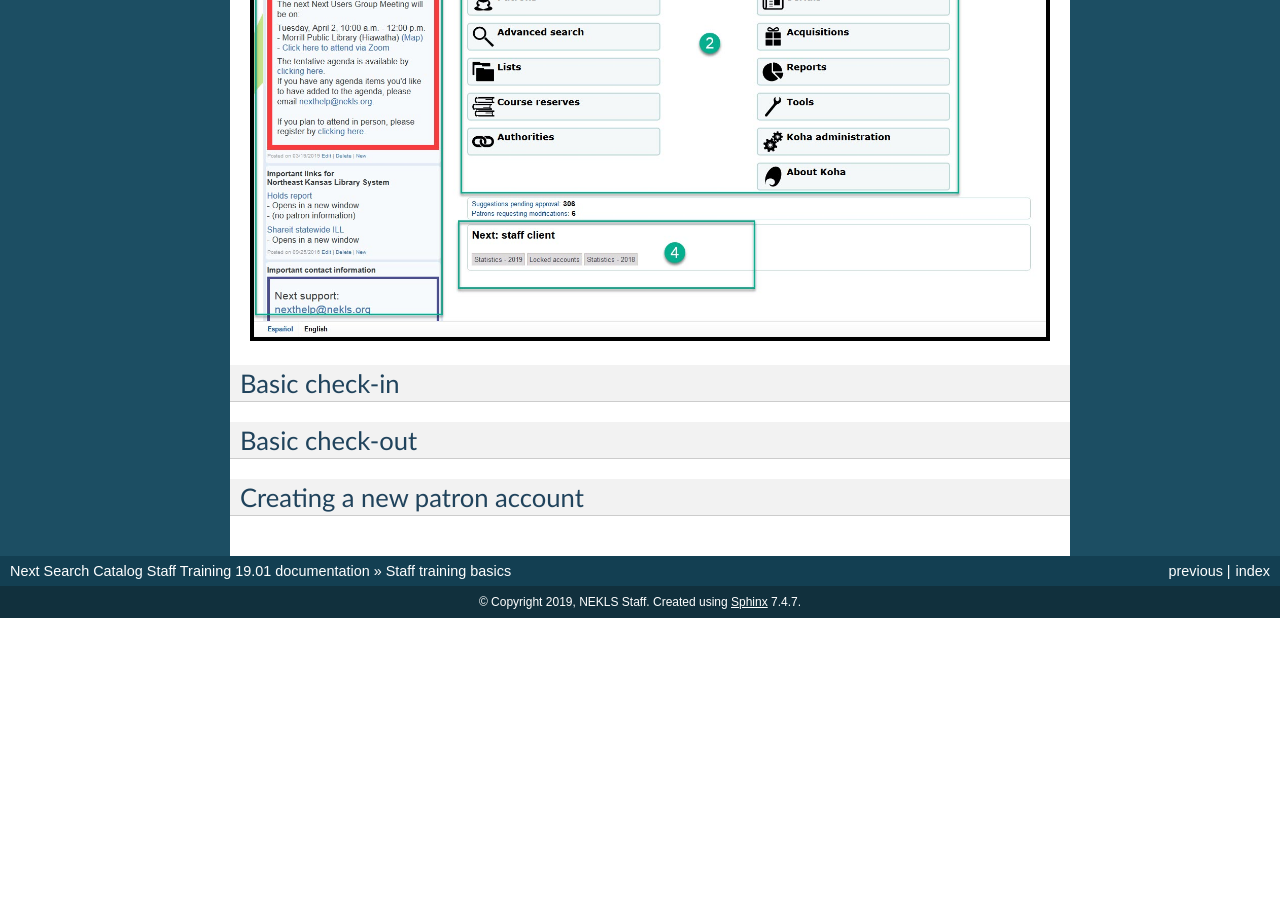
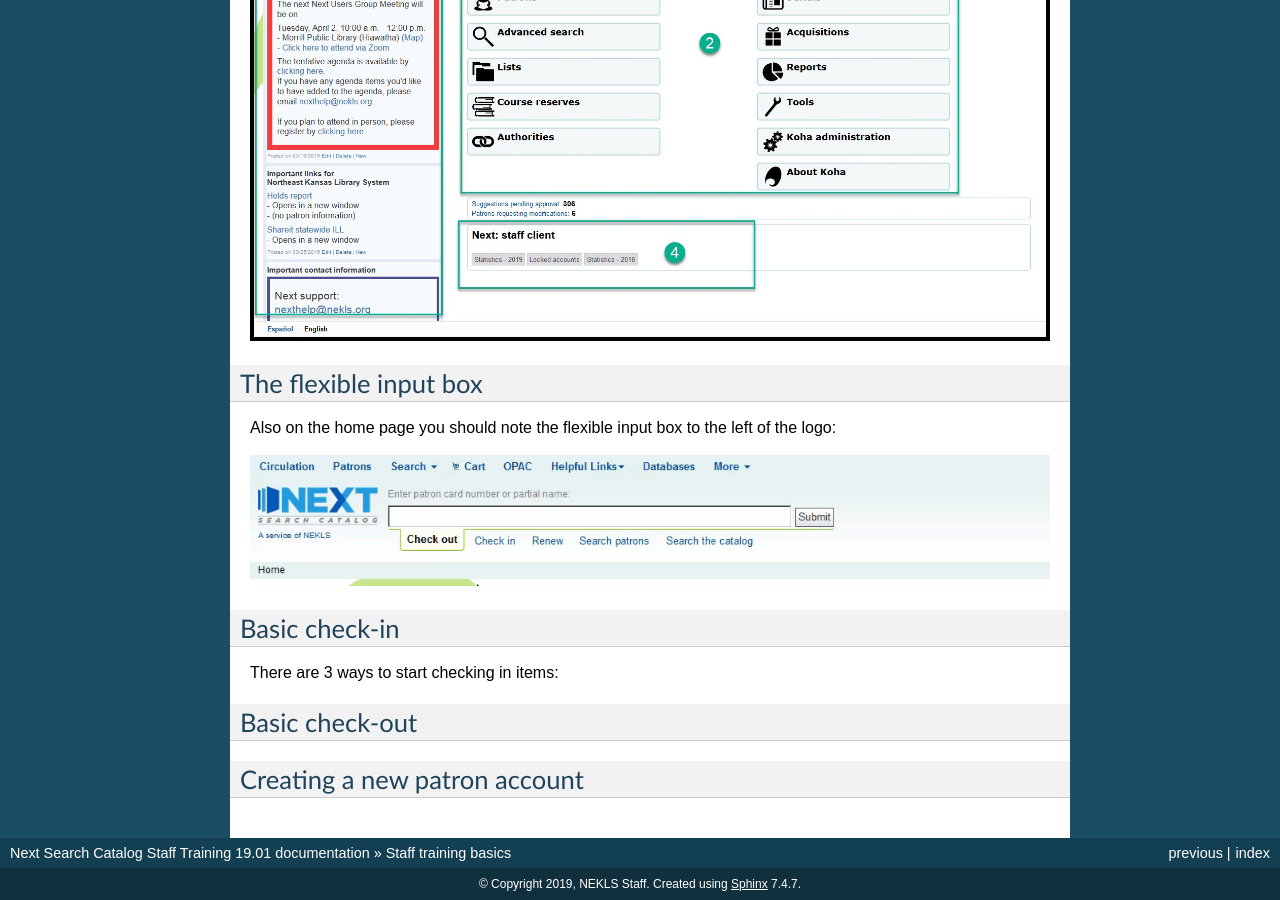
Before and after one commit to northeast-kansas-library-system/next.training, a Sphinx documentation site: the page built from source/basics.rst, in a window 1280 px wide and 900 px high, scrolled down 1847 px. Built offline with Sphinx 7.4.7, drawn with Linux system fonts in a browser that asks for light colours; pages that are not in the unit, such as notebooks, are missing from menus; before the commit the page ends 2465 px from its top, so only the background shows below that; some of the changed text lies outside the part shown.

Commit message:
updated basics

```diff
--- a/source/basics.rst
+++ b/source/basics.rst
@@ -36,9 +36,21 @@
 .. image:: images/030.jpg
 
 
+######################
+The flexible input box
+######################
+
+Also on the home page you should note the flexible input box to the left of the logo:
+
+.. image:: images/040.gif
+
+
 ##############
 Basic check-in
 ##############
+
+There are 3 ways to start checking in items:
+
 
 
 ###############
```
